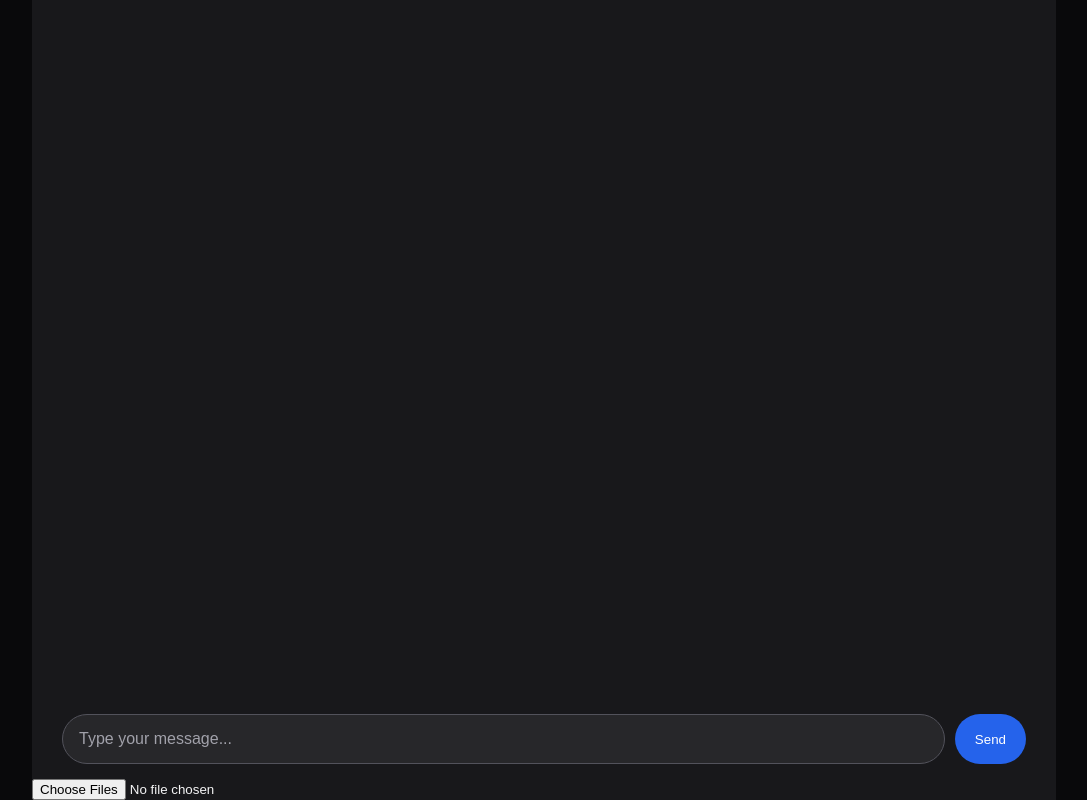
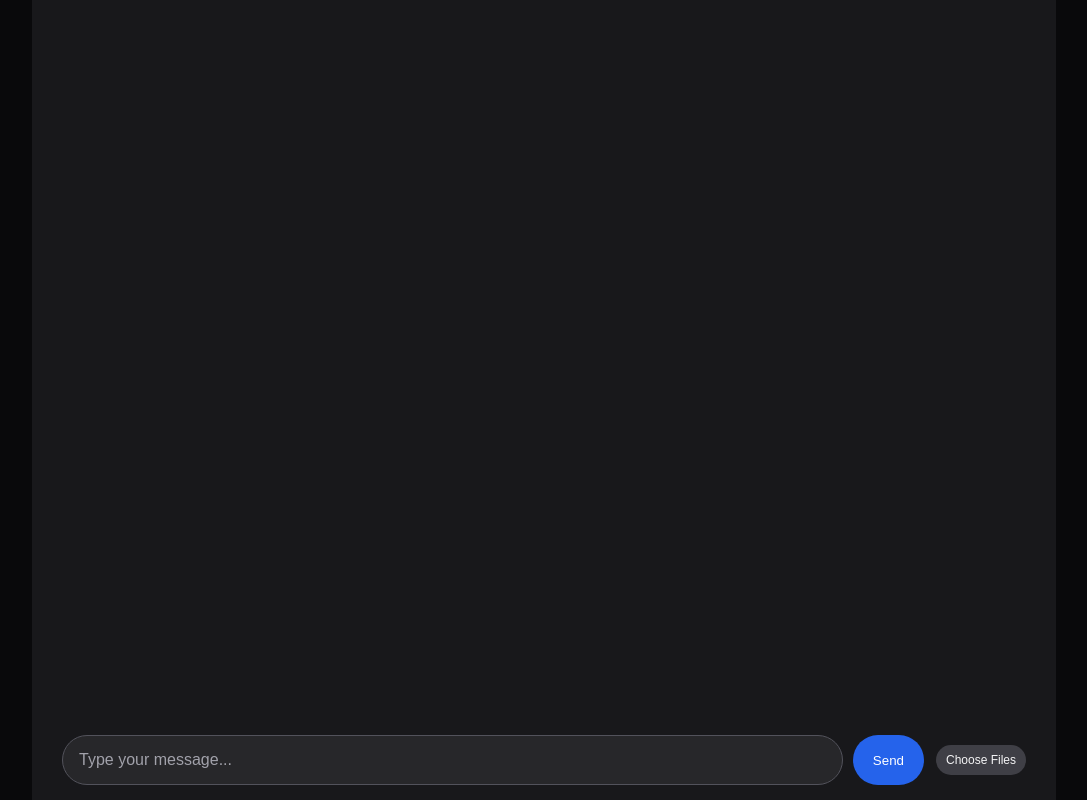
Before and after one commit to Harjas6/chatbot, a React (Vite) app in the folder frontend/: page / in a window 1280 px wide. Shown: the whole page, without its empty margins (96-1183 px from the left). Built offline with nearby package versions, Linux system fonts and the light colour scheme.

Commit message:
Add styling to match existing layout

```diff
--- a/frontend/src/components/ChatScreen.tsx
+++ b/frontend/src/components/ChatScreen.tsx
@@ -84,8 +84,10 @@ export function ChatScreen() {
 	return (
 		<div className="chat-screen">
 			<MessageList messages={messages} loading={loading} />
-			<ChatInput onSubmit={onSubmit} disabled={loading} />
-			<FileUpload onUpload={onUpload} disabled={false} />
+			<div className="input-container">
+				<ChatInput onSubmit={onSubmit} disabled={loading} />
+				<FileUpload onUpload={onUpload} disabled={false} />
+			</div>
 		</div>
 	);
 }
--- a/frontend/src/index.css
+++ b/frontend/src/index.css
@@ -205,3 +205,56 @@ body,
 		transform: translateY(-4px);
 	}
 }
+
+/* ---------- Compact File Upload ---------- */
+.file-upload {
+	display: flex;
+	align-items: center;
+	min-width: 0;
+}
+
+.file-upload input[type="file"] {
+	width: 90px;
+	min-width: 0;
+	font-size: 0;
+}
+
+.file-upload input[type="file"]::file-selector-button {
+	padding: 8px 10px;
+	border: none;
+	border-radius: 20px;
+	background: #3f3f46;
+	color: #f4f4f5;
+	font-size: 12px;
+	cursor: pointer;
+	transition: background 0.2s;
+}
+
+.file-upload input[type="file"]::file-selector-button:hover {
+	background: #52525b;
+}
+
+.file-upload input[type="file"]:disabled {
+	opacity: 0.5;
+	cursor: not-allowed;
+}
+
+/* ---------- Input Component Organizer ---------- */
+.input-container {
+	display: flex;
+	align-items: center;
+	gap: 12px;
+	padding: 15px 30px;
+}
+
+.input-container .chat-input {
+	flex: 1;
+	width: auto;
+	min-width: 0;
+	padding: 0;
+}
+
+.input-container .file-upload {
+	flex-shrink: 0;
+	padding: 0;
+}
```
